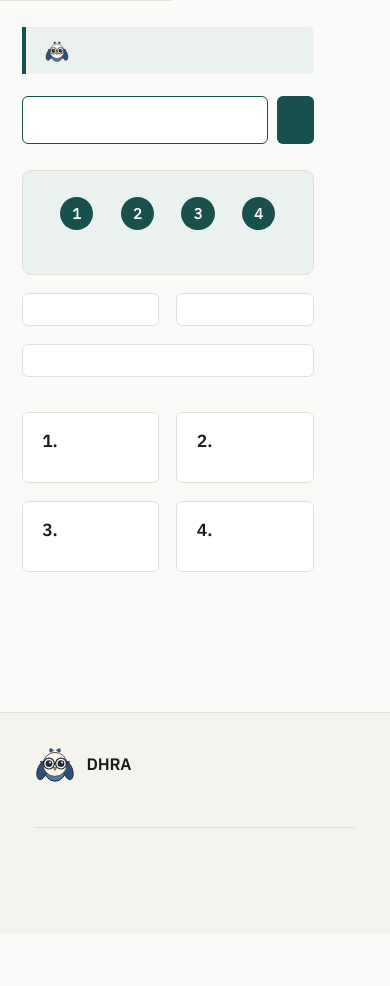
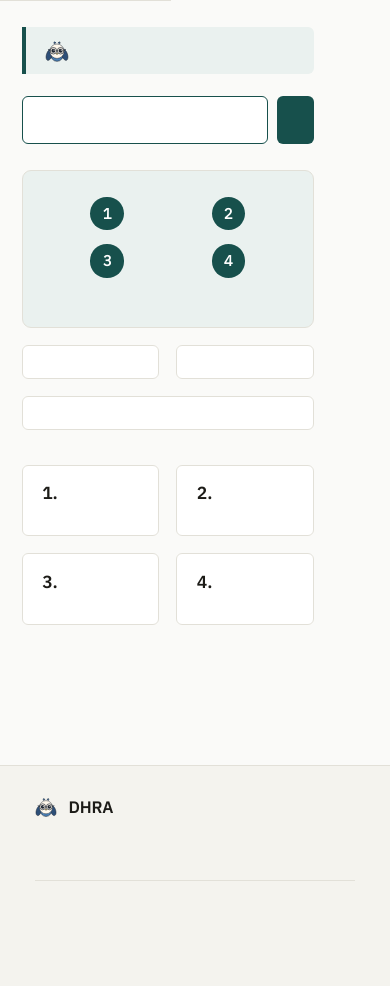
Before and after one commit to Kutlu24/dhra, a FastAPI app: template src/dhra/web/templates/dashboard.html in a window 390 px wide. Shown: the part 850-1836 px from the top of the page. Before the commit the page ends 1678 px from the top, so only its background shows below. Run offline with FastAPI, Linux system fonts and the light colour scheme; the template is opened without the code that fills it, so the values that code supplies are empty.

Commit message:
web: fix layout broken by footer-as-third-flex-column; label hero steps
- body is a row flex container (sidebar + main); the site footer added in
  1eceb08 became a third flex child and rendered as a right-side column,
  squeezing main to ~360px and shifting text ('yazilar kaymisti'). Fix:
  flex-wrap on body + flex: 1 0 100% on .site-footer so the footer always
  takes its own full-width line below the content.
- Hero strip had four bare numbered circles: add localized step labels
  (EN/DE/FR i18n keys dashboard.hero_step1-4) and stack number+label.
- Mobile (<=520px): hero steps wrap 2x2; footer wordmark logo 40px -> 22px
  so the small footer row doesn't overflow.
- Verified in headless Chrome at 1440px and 420px (screenshots) and i18n
  keys resolve in all three languages.

```diff
--- a/src/dhra/web/static/css/dhra.css
+++ b/src/dhra/web/static/css/dhra.css
@@ -80,7 +80,7 @@ html { font-size: 17.5px; }
 body {
   margin: 0; background: var(--bg); color: var(--text);
   font-family: var(--font-ui);
-  display: flex; min-height: 100vh;
+  display: flex; flex-wrap: wrap; min-height: 100vh;
 }
 
 /* ---- top-bar: demo banner + login/account status share one row at
@@ -278,15 +278,17 @@ pre code { background: none; padding: 0; }
 /* --- dashboard hero (visual storytelling) --- */
 .hero { margin: 1.5rem 0 .5rem; padding: 1.5rem 1.6rem; background: var(--accent-soft); border: 1px solid var(--border); border-radius: var(--radius-lg); }
 .hero-steps { display: flex; gap: .5rem; justify-content: space-between; margin-bottom: 1rem; }
-.hero-step { flex: 1; display: flex; align-items: center; justify-content: center; }
+.hero-step { flex: 1; display: flex; flex-direction: column; align-items: center; justify-content: center; gap: .3rem; text-align: center; }
+.hero-step-label { font-size: .8rem; line-height: 1.3; color: var(--text-muted); }
 .hero-step-num { width: 2.4rem; height: 2.4rem; border-radius: 50%; background: var(--accent); color: var(--accent-contrast); display: flex; align-items: center; justify-content: center; font-weight: 700; font-family: var(--font-mono); }
 .hero-note { margin: 0; color: var(--text); font-size: .95rem; }
-@media (max-width: 520px) { .hero-step-num { width: 1.9rem; height: 1.9rem; font-size: .85rem; } }
+@media (max-width: 520px) { .hero-steps { flex-wrap: wrap; } .hero-step { flex: 1 1 40%; } .hero-step-num { width: 1.9rem; height: 1.9rem; font-size: .85rem; } }
 /* --- footer (base.html) --- */
-.site-footer { border-top: 1px solid var(--border); margin-top: 3rem; padding: 1.75rem 2rem 2.5rem; background: var(--surface-2); }
+.site-footer { flex: 1 0 100%; border-top: 1px solid var(--border); margin-top: 3rem; padding: 1.75rem 2rem 2.5rem; background: var(--surface-2); }
 .site-footer .footer-inner { display: flex; flex-wrap: wrap; gap: 1.25rem; justify-content: space-between; align-items: flex-start; }
 .site-footer .footer-brand { max-width: 34rem; }
 .site-footer .footer-wordmark { font-weight: 700; font-size: .95rem; }
+.site-footer .footer-wordmark img { width: 22px; height: 22px; }
 .site-footer .footer-operator { margin: .5rem 0 0; color: var(--text-muted); font-size: .82rem; }
 .site-footer nav a { color: var(--text-muted); text-decoration: none; font-size: .88rem; margin-right: .9rem; }
 .site-footer nav a:hover { color: var(--accent); }
--- a/src/dhra/web/templates/dashboard.html
+++ b/src/dhra/web/templates/dashboard.html
@@ -14,10 +14,10 @@
 
 <section class="hero" aria-label="DHRA at a glance">
   <div class="hero-steps">
-    <div class="hero-step"><span class="hero-step-num">1</span></div>
-    <div class="hero-step"><span class="hero-step-num">2</span></div>
-    <div class="hero-step"><span class="hero-step-num">3</span></div>
-    <div class="hero-step"><span class="hero-step-num">4</span></div>
+    <div class="hero-step"><span class="hero-step-num">1</span><span class="hero-step-label">{{ t('dashboard.hero_step1') }}</span></div>
+    <div class="hero-step"><span class="hero-step-num">2</span><span class="hero-step-label">{{ t('dashboard.hero_step2') }}</span></div>
+    <div class="hero-step"><span class="hero-step-num">3</span><span class="hero-step-label">{{ t('dashboard.hero_step3') }}</span></div>
+    <div class="hero-step"><span class="hero-step-num">4</span><span class="hero-step-label">{{ t('dashboard.hero_step4') }}</span></div>
   </div>
   <p class="hero-note">{{ t('dashboard.hero_note') }}</p>
 </section>
```
Also changed, not shown: src/dhra/web/i18n.py (+12 -0 lines).
